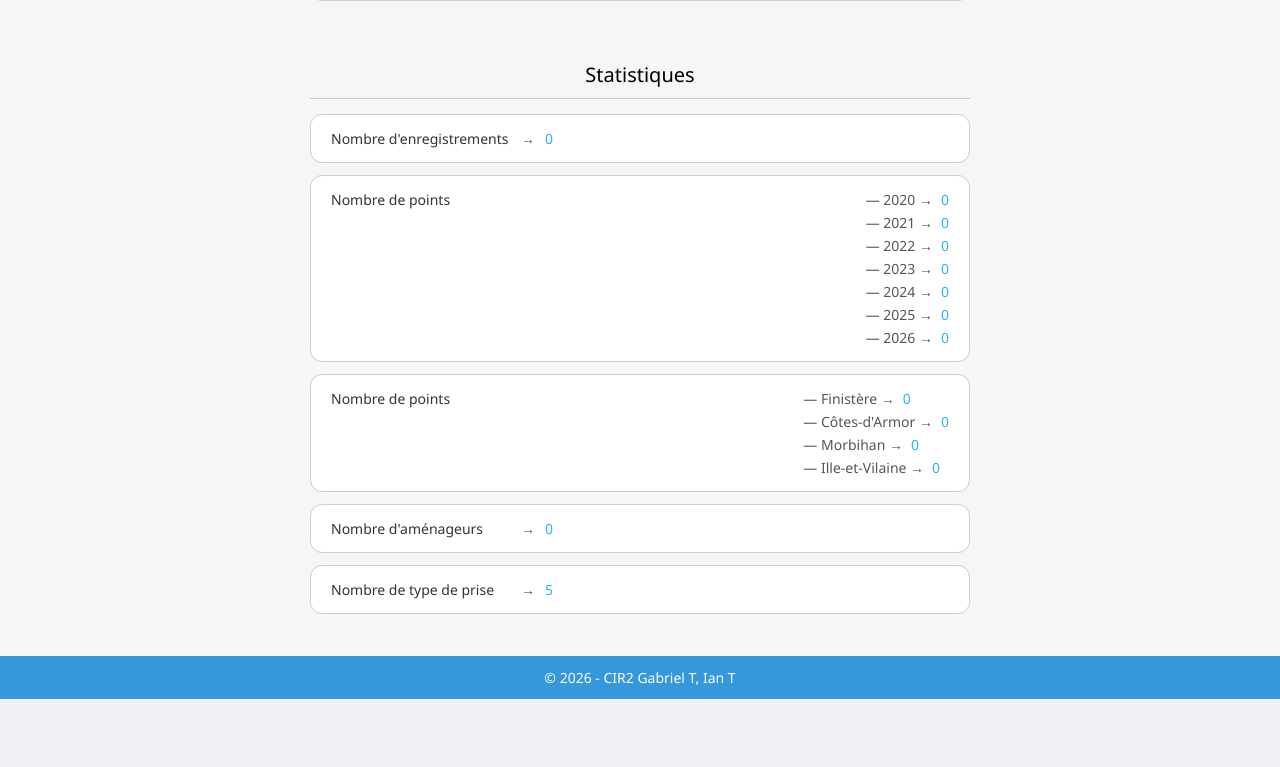
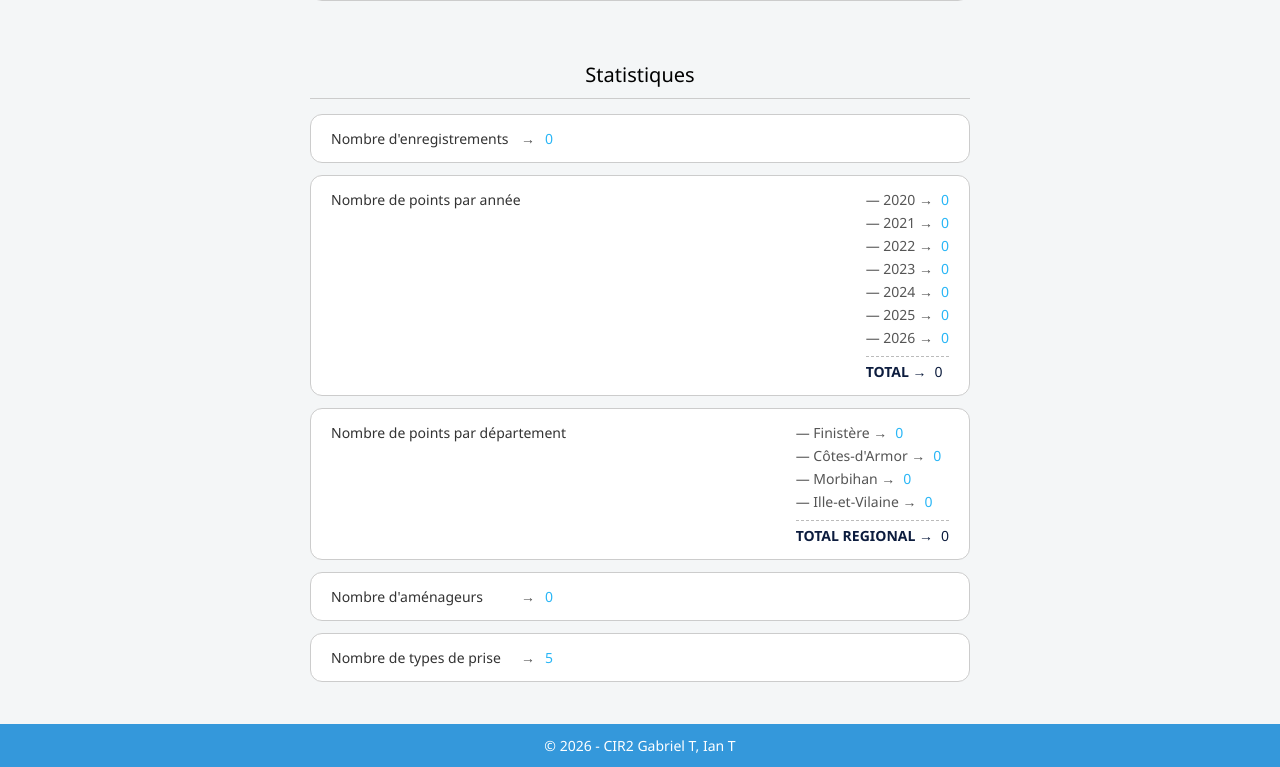
Before and after one commit to iantrn/projet_CIR2, a PHP site: page /accueil.php in a window 1280 px wide. Shown: the part 486-1253 px from the top of the page. Before the commit the page ends 1185 px from the top, so only its background shows below. Run offline with PHP 8.4, Linux system fonts and the light colour scheme; data that the repository does not hold is empty.

Commit message:
Update accueil.php

```diff
--- a/web/accueil.php
+++ b/web/accueil.php
@@ -3,7 +3,7 @@
 require_once 'config/db.php';
 
 // Initialisation des variables pour éviter les erreurs d'affichage
-$total = $annee2020 = $annee2021 = $annee2022 = 0;
+$total = $annee2020 = $annee2021 = $annee2022 = $annee2023 = $annee2024 = $annee2025 = $annee2026 = 0;
 $dept29 = $dept22 = $dept56 = $dept35 = 0;
 $nbAmenageurs = 0;
 $nbTypesPrise = 5; // Structure IRVE fixe (EF, T2, Combo CCS, CHAdeMO, Autre)
@@ -21,6 +21,8 @@ try {
     $annee2025 = $pdo->query("SELECT COUNT(*) FROM point_de_recharge WHERE YEAR(date_mise_en_service) = 2025")->fetchColumn();
     $annee2026 = $pdo->query("SELECT COUNT(*) FROM point_de_recharge WHERE YEAR(date_mise_en_service) = 2026")->fetchColumn();
 
+    // Calcul automatique du total de la section années
+    $totalAnnees = $annee2020 + $annee2021 + $annee2022 + $annee2023 + $annee2024 + $annee2025 + $annee2026;
 
     // 3. Statistiques par département (Jointure : Point -> Station -> Commune)
     $baseDeptQuery = "SELECT COUNT(*) FROM point_de_recharge p
@@ -33,11 +35,14 @@ try {
     $dept35 = $pdo->query($baseDeptQuery . "'35'")->fetchColumn();
     $dept56 = $pdo->query($baseDeptQuery . "'56'")->fetchColumn();
 
+    // Calcul automatique du total de la section départements
+    $totalDepts = $dept22 + $dept29 + $dept35 + $dept56;
+
     // 4. Nombre d'aménageurs uniques
     $nbAmenageurs = $pdo->query("SELECT COUNT(*) FROM amenageur_operateur")->fetchColumn();
 
 } catch (PDOException $e) {
-    // En cas d'erreur, on peut l'afficher temporairement pour débugger
+    // En cas d'erreur, on l'affiche temporairement pour débugger
     $error_msg = "Erreur BDD : " . $e->getMessage();
 }
 ?>
@@ -102,7 +107,7 @@ try {
 
       <div class="stat-box">
         <div class="stat-row">
-          <span class="stat-label">Nombre de points</span>
+          <span class="stat-label">Nombre de points par année</span>
           <div class="stat-sub">
             <div class="stat-subrow">
               <span class="stat-dash">— 2020 →</span>
@@ -118,19 +123,23 @@ try {
             </div>
             <div class="stat-subrow">
               <span class="stat-dash">— 2023 →</span>
-              <span class="stat-value" id="annee-2022"><?= htmlspecialchars($annee2023) ?></span>
+              <span class="stat-value" id="annee-2023"><?= htmlspecialchars($annee2023) ?></span>
             </div>
             <div class="stat-subrow">
               <span class="stat-dash">— 2024 →</span>
-              <span class="stat-value" id="annee-2022"><?= htmlspecialchars($annee2024) ?></span>
+              <span class="stat-value" id="annee-2024"><?= htmlspecialchars($annee2024) ?></span>
             </div>
             <div class="stat-subrow">
               <span class="stat-dash">— 2025 →</span>
-              <span class="stat-value" id="annee-2022"><?= htmlspecialchars($annee2025) ?></span>
+              <span class="stat-value" id="annee-2025"><?= htmlspecialchars($annee2025) ?></span>
             </div>
             <div class="stat-subrow">
               <span class="stat-dash">— 2026 →</span>
-              <span class="stat-value" id="annee-2022"><?= htmlspecialchars($annee2026) ?></span>
+              <span class="stat-value" id="annee-2026"><?= htmlspecialchars($annee2026) ?></span>
+            </div>
+            <div class="stat-subrow" style="border-top: 1px dashed #bbb; margin-top: 5px; padding-top: 5px; font-weight: bold;">
+              <span class="stat-dash" style="color: #0c1c3e;">TOTAL →</span>
+              <span class="stat-value" style="color: #0c1c3e;"><?= htmlspecialchars($totalAnnees) ?></span>
             </div>
           </div>
         </div>
@@ -138,7 +147,7 @@ try {
 
       <div class="stat-box">
         <div class="stat-row">
-          <span class="stat-label">Nombre de points</span>
+          <span class="stat-label">Nombre de points par département</span>
           <div class="stat-sub">
             <div class="stat-subrow">
               <span class="stat-dash">— Finistère →</span>
@@ -156,6 +165,10 @@ try {
               <span class="stat-dash">— Ille-et-Vilaine →</span>
               <span class="stat-value" id="dept-35"><?= htmlspecialchars($dept35) ?></span>
             </div>
+            <div class="stat-subrow" style="border-top: 1px dashed #bbb; margin-top: 5px; padding-top: 5px; font-weight: bold;">
+              <span class="stat-dash" style="color: #0c1c3e;">TOTAL REGIONAL →</span>
+              <span class="stat-value" style="color: #0c1c3e;"><?= htmlspecialchars($totalDepts) ?></span>
+            </div>
           </div>
         </div>
       </div>
@@ -170,7 +183,7 @@ try {
 
       <div class="stat-box">
         <div class="stat-row">
-          <span class="stat-label">Nombre de type de prise</span>
+          <span class="stat-label">Nombre de types de prise</span>
           <span class="stat-arrow">→</span>
           <span class="stat-value" id="nb-types-prise"><?= htmlspecialchars($nbTypesPrise) ?></span>
         </div>
```
